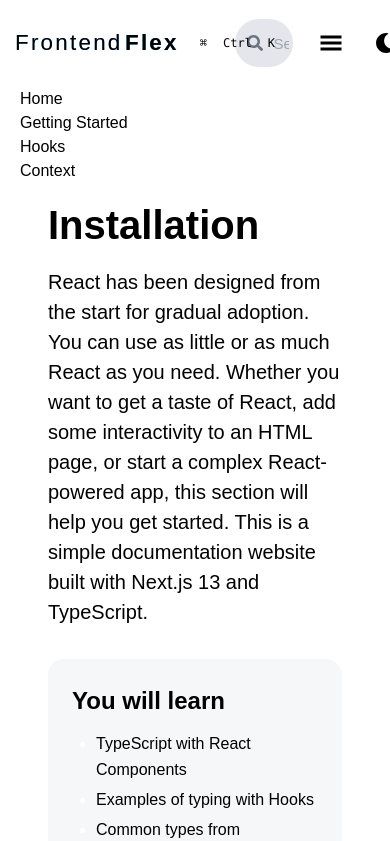
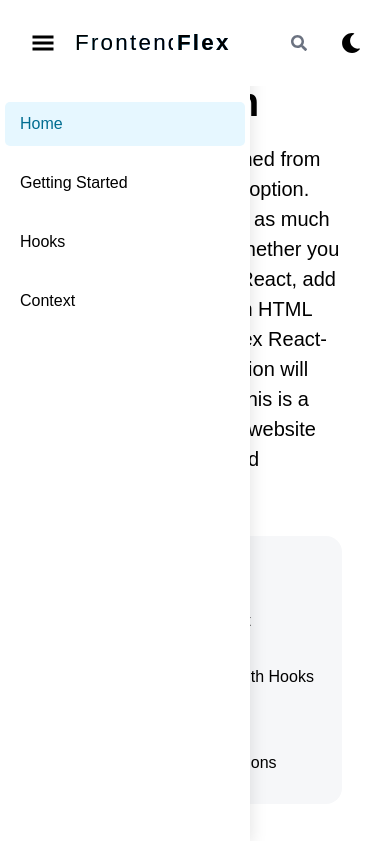
Before and after one commit to mnraza-dev/frontend_flex, a Next.js app: page / in a window 390 px wide. Shown: the top 841 px of the page. Built offline with nearby package versions, Linux system fonts and the light colour scheme.

Commit message:
Header component : fixed mobille UI

```diff
--- a/app/globals.css
+++ b/app/globals.css
@@ -384,11 +384,9 @@ header {
 }
 
 .searchBox .search-icon {
-  display: none; /* Hidden by default on large screens */
+  display: none;
 }
-
-/* Optional: Customize the icon size for mobile */
 .searchBox .search-icon {
-  display: none; /* By default, hide the icon */
-  font-size: 24px; /* Default size of the search icon */
+  display: none;
+  font-size: 24px;
 }
--- a/components/Header.css
+++ b/components/Header.css
@@ -48,12 +48,15 @@ body {
 }
 
 /* Mobile responsiveness */
-@media (max-width: 768px) {
+
+@media (width <= 768px) {
   .header {
-    padding: 15px;
+      display: grid
+;
+      padding: 15px;
+      grid-template-columns: 60px 1fr 6rem;
   }
 }
-
 .grid_header{
   display: grid;
   grid-template-columns: 1fr 50px;
--- a/components/Header.tsx
+++ b/components/Header.tsx
@@ -14,7 +14,8 @@ const Header = ({ toggleSidebar }: { toggleSidebar: () => void }) => {
   // Sync theme state with localStorage and system preference on mount
   useEffect(() => {
     const savedTheme = localStorage.getItem("theme") as "light" | "dark" | null;
-    const systemTheme = window.matchMedia("(prefers-color-scheme: dark)").matches
+    const systemTheme = window.matchMedia("(prefers-color-scheme: dark)")
+      .matches
       ? "dark"
       : "light";
 
@@ -50,19 +51,19 @@ const Header = ({ toggleSidebar }: { toggleSidebar: () => void }) => {
 
   return (
     <header className={`header ${scrolling ? "scrolled" : ""}`}>
+      {/* Hamburger Button for Mobile */}
+      <button
+        className="sm:hidden p-4 text-2xl"
+        onClick={toggleSidebar}
+        aria-label="Toggle Sidebar"
+      >
+        <GiHamburgerMenu /> {/* Hamburger Icon */}
+      </button>
+
       <BrandLogo />
 
       <div className="grid_header">
         <SearchBox />
-
-        {/* Hamburger Button for Mobile */}
-        <button
-          className="sm:hidden p-4 text-2xl"
-          onClick={toggleSidebar}
-          aria-label="Toggle Sidebar"
-        >
-          <GiHamburgerMenu /> {/* Hamburger Icon */}
-        </button>
 
         {/* Theme toggle button */}
         <button onClick={toggleTheme} className="theme-toggle-button">
--- a/components/SearchBox.tsx
+++ b/components/SearchBox.tsx
@@ -54,20 +54,24 @@ const SearchBox = () => {
 
   return (
     <div>
-      {/* Trigger the modal on search bar click */}
+      {/* Trigger the modal on search icon click (visible only on mobile) */}
       <div className="relative flex items-center rounded-full w-full">
-        {/* Search Icon Inside the Input */}
-        <span className="absolute left-3 text-gray-500">
+        {/* Search Icon Visible Only on Mobile Devices */}
+        <span className="absolute left-3 text-gray-500 lg:hidden cursor-pointer" onClick={handleClickSearch}>
           <FaSearch />
         </span>
+
+        {/* Input field visible only on larger screens */}
         <input
           type="text"
-          onClick={handleClickSearch} // Open the modal when clicked
           placeholder="Search..."
-          className="searchbar"
+          className="searchbar hidden lg:block"
+          value={searchQuery}
+          onChange={handleChange}
+          onKeyDown={handleKeyDown}
         />
-        {/* Keyboard Shortcuts Inside the Input */}
-        <span className="absolute right-3 flex items-center space-x-1">
+        {/* Keyboard Shortcuts Inside the Input (only for larger screens) */}
+        <span className="absolute right-3 flex items-center space-x-1 hidden lg:flex">
           <kbd className="w-5 h-5 border border-transparent bg-wash dark:bg-wash-dark text-gray-30 rounded-md text-xs inline-flex justify-center items-center">
             ⌘
           </kbd>
@@ -79,9 +83,9 @@ const SearchBox = () => {
           </kbd>
         </span>
       </div>
+
       {/* Modal for Search Results */}
       <Modal isOpen={isModalOpen} onClose={handleCloseModal}>
-
         {/* Search input inside the modal */}
         <div className="relative flex items-center rounded-full w-full">
           {/* Search Icon Inside the Input */}
@@ -105,7 +109,7 @@ const SearchBox = () => {
             {results.map((result, index) => (
               <li key={index} className="search_list">
                 <a href={result.link} target="_blank" rel="noopener noreferrer">
-                 <span className="text-gray-400 mr-2">#</span> {result.title}
+                  <span className="text-gray-400 mr-2">#</span> {result.title}
                 </a>
               </li>
             ))}
--- a/components/Sidebar.tsx
+++ b/components/Sidebar.tsx
@@ -18,7 +18,7 @@ const Sidebar = () => {
     //   isSidebarOpen ? 'block' : 'hidden'
     // } sm:block`}
 
-    <nav>
+    <nav className={`sidebar transition-all duration-300 ease-in-out sm:block`}>
       <div className="logoContainer">
         <h2 className="logoText">React Docs</h2>
       </div>
```
